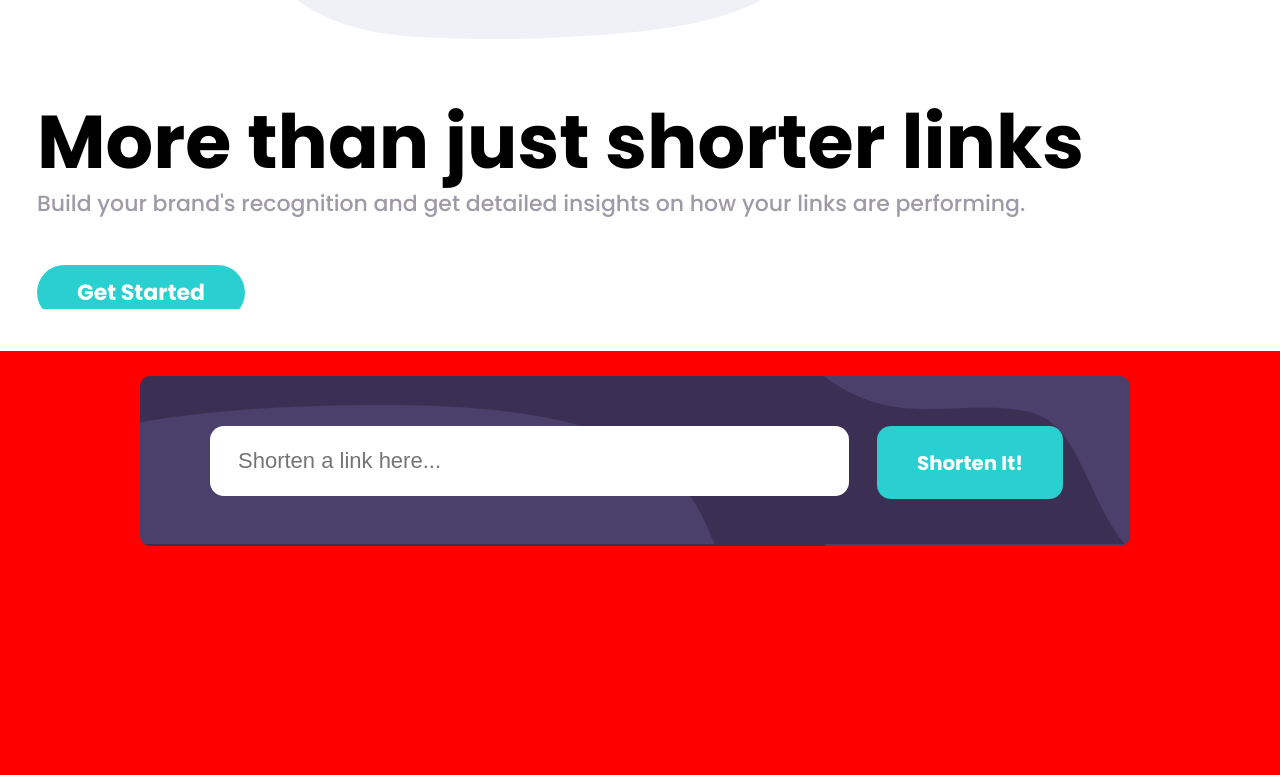
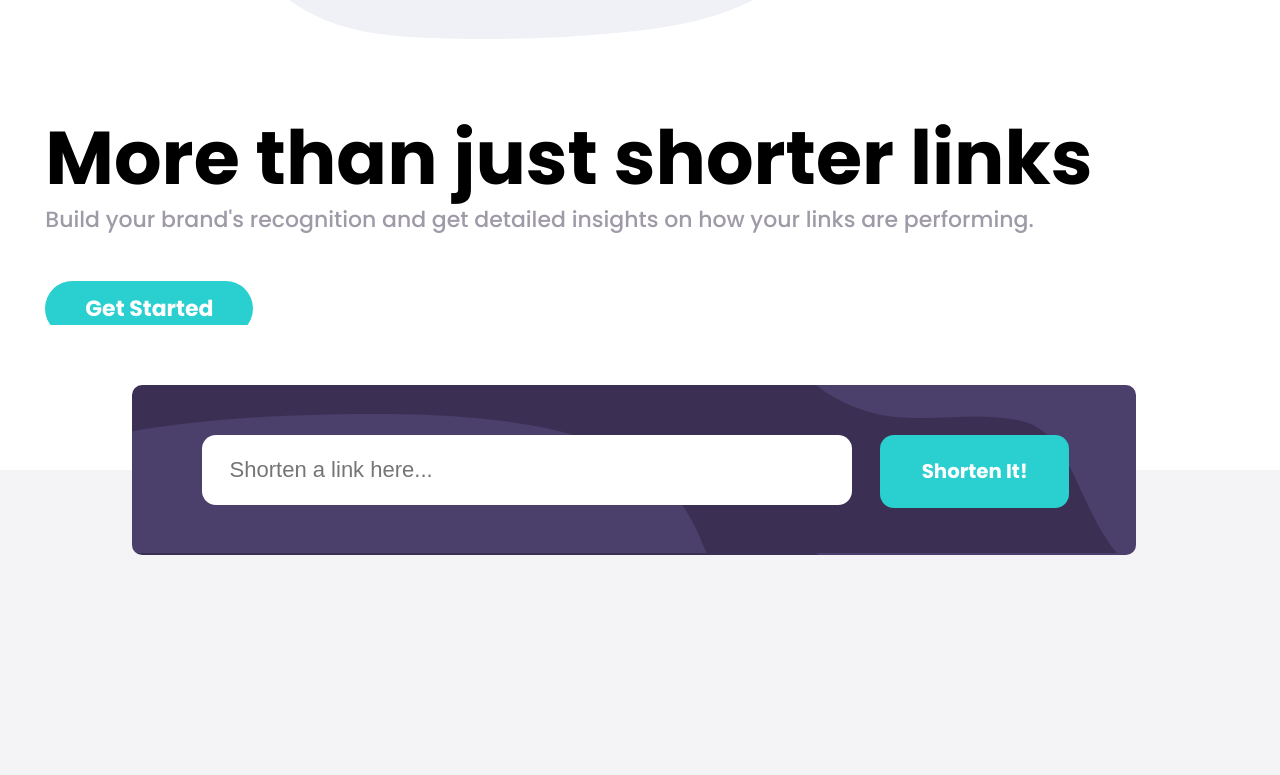
Before and after one commit to aman-atg/Shortly-Landing-Page, a React (Create React App) app: page / in a window 1280 px wide. Shown: the part 605-1380 px from the top of the page. Built offline with nearby package versions, Linux system fonts and the light colour scheme; what simpl-schema would draw is missing.

Commit message:
overflow style removed from wrapper

```diff
--- a/src/styles/components.styles/Others/_Navbar.scss
+++ b/src/styles/components.styles/Others/_Navbar.scss
@@ -35,7 +35,6 @@
 //wrapper
 .wrapper {
   margin-top: $space * 3;
-  padding: 0 $space * 10;
-  overflow: hidden;
+  padding: 0 $space * 9.4;
   box-sizing: content-box;
 }
--- a/src/styles/index.css
+++ b/src/styles/index.css
@@ -70,8 +70,7 @@ input {
 
 .wrapper {
   margin-top: 4.2rem;
-  padding: 0 14rem;
-  overflow: hidden;
+  padding: 0 13.16rem;
   box-sizing: content-box; }
 
 .primary-btn {
@@ -101,6 +100,7 @@ input {
     .header_Content h2 {
       font-size: 7.48rem;
       line-height: 8rem;
+      margin-top: 1.55rem;
       margin-bottom: 0.5rem; }
   .header p {
     color: #9e9aa7; }
@@ -120,8 +120,10 @@ input {
 .shorten-lnk {
   background-color: #3b3054;
   background-image: url("/images/bg-shorten-desktop.svg");
+  position: relative;
+  top: -8.5rem;
   overflow: hidden;
-  margin-top: 2.5rem; }
+  margin-top: 14.5rem; }
   .shorten-lnk_Input-group {
     display: flex;
     flex: 1;
@@ -162,7 +164,7 @@ input {
       color: #9e9aa7; }
 
 .linksAndBody {
-  background-color: red;
+  background-color: #f4f4f6;
   z-index: 11;
   position: relative; }
 
```
